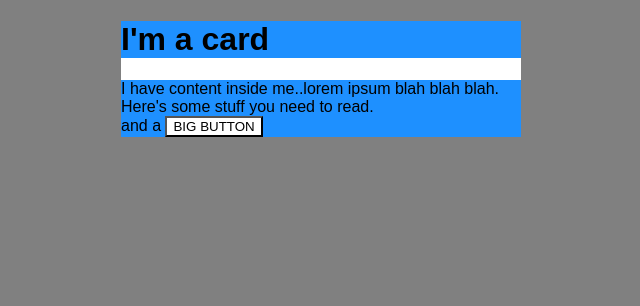
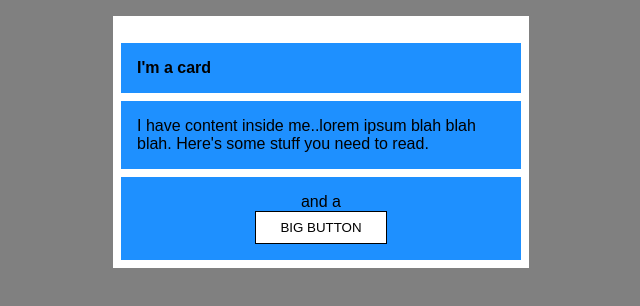
Before and after one commit to sadu-sadd/html-friction, a plain HTML site: page day-06/02-margin-and-padding-2/index.html in a window 1280 px wide. Shown: the whole page, without its empty margins (319-959 px from the left). Drawn offline with Linux system fonts and the light colour scheme.

Commit message:
feat: add solution for margin and padding part-2

```diff
--- a/day-06/02-margin-and-padding-2/styles.css
+++ b/day-06/02-margin-and-padding-2/styles.css
@@ -7,6 +7,7 @@ body {
   width: 400px;
   background: white;
   margin: 16px auto;
+  padding: 16px 8px 8px;
 }
 
 .title,
@@ -15,6 +16,26 @@ body {
   background: dodgerblue;
 }
 
+.title {
+  font-size: 16px;
+  margin-bottom: 8px;
+  padding: 16px;
+}
+
+.content {
+  margin-bottom: 8px;
+  padding: 16px;
+}
+
+.button-container {
+  padding: 16px;
+  text-align: center;
+}
+
 button {
+  display: block;
   background: white;
+  border: 1px solid black;
+  margin: 0 auto;
+  padding: 8px 24px;
 }
```
